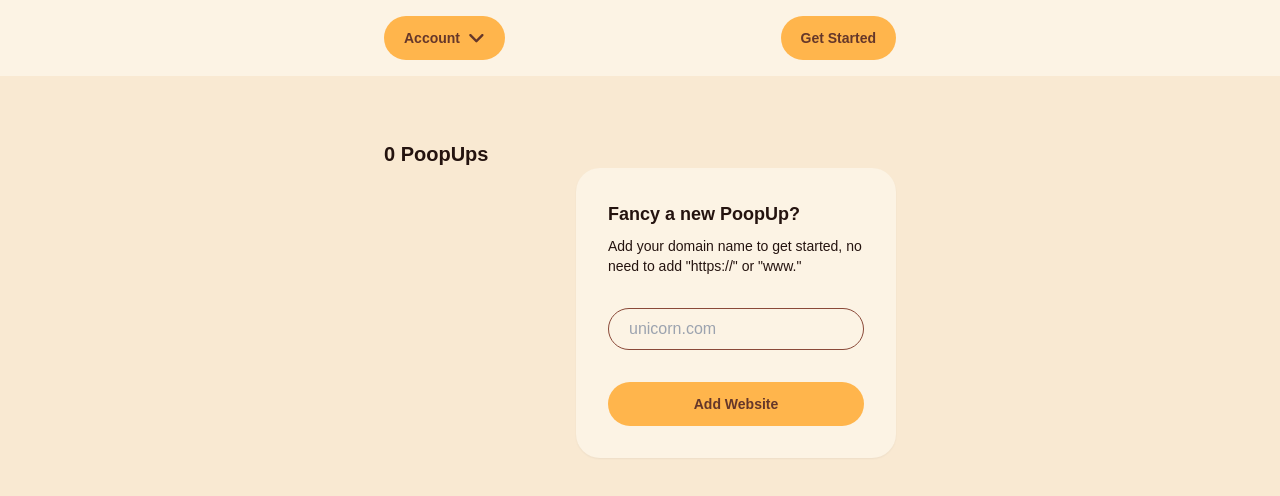
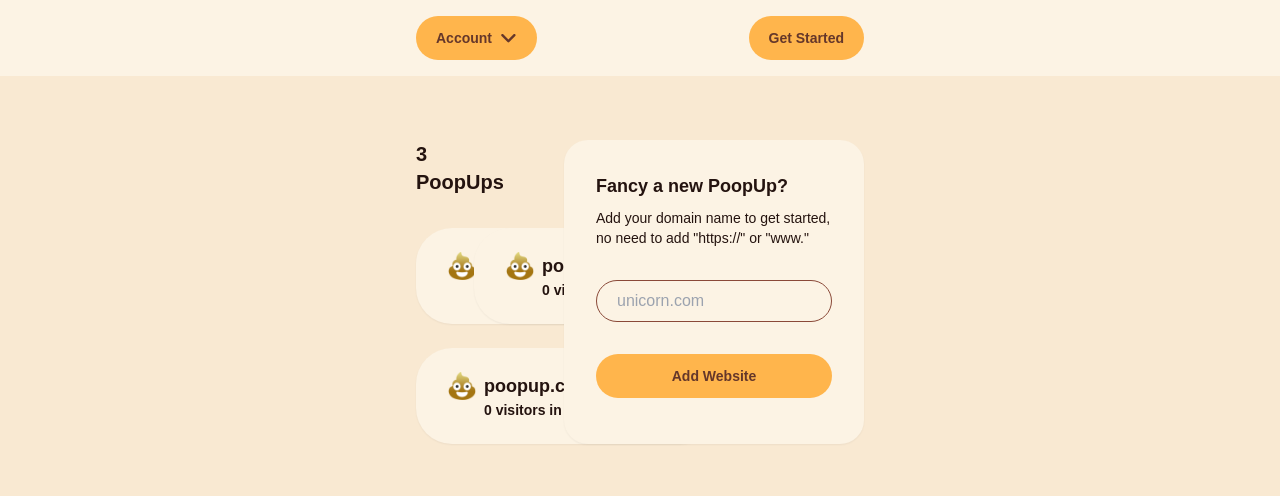
Before and after one commit to 0SHAFIN/poopup, a Next.js app: page /dashboard in a window 1280 px wide. Shown: the top 496 px of the page. Built offline with nearby package versions, Linux system fonts and the light colour scheme; no server answers.

Commit message:
dashboad add sitecard

```diff
--- a/app/dashboard/page.tsx
+++ b/app/dashboard/page.tsx
@@ -7,6 +7,7 @@ import { signOut, onAuthStateChanged, User } from "firebase/auth";
 import { useRouter } from "next/navigation";
 import { FontAwesomeIcon } from '@fortawesome/react-fontawesome';
 import { faAngleDown } from '@fortawesome/free-solid-svg-icons';
+import Image from "next/image";
 
 export default function Dashboard() {
   const [isAccountOpen, setIsAccountOpen] = useState(false);
@@ -36,7 +37,7 @@ export default function Dashboard() {
   return (
     <div className="min-h-screen bg-[--usecase-card] flex flex-col">
       {/* Header with Increased Padding */}
-      <header className="bg-[--first-slide-bg] py-4 px-96">
+      <header className="bg-[--first-slide-bg] py-4 px-[26rem]">
         <div className="flex justify-between items-center">
 
           {/* Account Button with Dropdown */}
@@ -58,7 +59,7 @@ export default function Dashboard() {
             </button>
 
             {isAccountOpen && (
-                      <div className="absolute bg-[--first-slide-bg] right-0 mt-2 w-40 rounded-3xl shadow-lg py-2 z-50">
+                      <div className="absolute bg-[--first-slide-bg] right-0 mt-4 w-36 rounded-3xl shadow-lg py-2 z-50">
                         <button className="w-full px-3 py-2 text-left hover:bg-[--card-light-bg] flex items-center gap-2 rounded-lg font-semibold text-sm">
                           <CreditCard className="w-4 h-4" />
                           <span>Billing</span>
@@ -80,13 +81,42 @@ export default function Dashboard() {
           </button>
         </div>
       </header>
-      <div className="">
-        <div className="mr-auto ml-96 mt-16 text-[var(--first-slide-text)] font-extrabold text-xl">
-          0 PoopUps
+      <div className="flex row">
+        <div className="flex-grow ml-[26rem] mr-8 mt-16 text-[var(--first-slide-text)] font-extrabold text-xl">
+          3 PoopUps
           {/* PoopUps */}
+            <div className="grid grid-cols-2 gap-6 mt-8">
+              <div className="sitecard bg-[var(--first-slide-bg)] rounded-[36px] shadow-sm px-8 py-6 min-w-[300px]">
+                <div className="flex items-center gap-2">
+                  <Image src="/icon/poopxd.png" width={28} height={28} alt="Site Logo" />
+                  <h2 className="text-[var(--first-slide-text)] text-lg font-semibold">poopup.co</h2>
+                </div>
+                <p className="text-[var(--first-slide-text)] text-sm font-semibold ml-9">
+                0 visitors in last 24 hours
+                </p>
+              </div>
+              <div className="sitecard bg-[var(--first-slide-bg)] rounded-[36px] shadow-sm px-8 py-6 min-w-[300px]">
+                <div className="flex items-center gap-2">
+                  <Image src="/icon/poopxd.png" width={28} height={28} alt="Site Logo" />
+                  <h2 className="text-[var(--first-slide-text)] text-lg font-semibold">poopup.co</h2>
+                </div>
+                <p className="text-[var(--first-slide-text)] text-sm font-semibold ml-9">
+                0 visitors in last 24 hours
+                </p>
+              </div>
+              <div className="sitecard bg-[var(--first-slide-bg)] rounded-[36px] shadow-sm px-8 py-6 min-w-[300px]">
+                <div className="flex items-center gap-2">
+                  <Image src="/icon/poopxd.png" width={28} height={28} alt="Site Logo" />
+                  <h2 className="text-[var(--first-slide-text)] text-lg font-semibold">poopup.co</h2>
+                </div>
+                <p className="text-[var(--first-slide-text)] text-sm font-semibold ml-9">
+                0 visitors in last 24 hours
+                </p>
+              </div>
+            </div>
         </div>
         {/* Main Content */}
-        <div className="w-80 bg-[var(--first-slide-bg)] ml-auto mr-96 rounded-3xl shadow-sm p-8">
+        <div className="flex-grow-0 w-80 bg-[var(--first-slide-bg)] ml-6 mt-16 mr-[26rem] rounded-3xl shadow-sm p-8 min-w-[300px]">
           <div className="space-y-8">
             <div className="space-y-2">
               <h2 className="text-[var(--first-slide-text)] text-lg font-semibold">Fancy a new PoopUp?</h2>
--- a/app/globals.css
+++ b/app/globals.css
@@ -42,3 +42,8 @@ button:active {
   transform: scale(0.95);
   transition: transform 0.2s ease;
 }
+
+.sitecard:hover {
+  transform: scale(0.95);
+  transition: transform 0.2s ease;
+}
--- a/app/page.tsx
+++ b/app/page.tsx
@@ -6,7 +6,6 @@ import { auth } from "../lib/firebase";
 import { onAuthStateChanged, User } from "firebase/auth";
 import { useRouter } from "next/navigation";
 import { faCheck, faArrowRight, faAngleUp, faPlus , faMinus } from "@fortawesome/free-solid-svg-icons";
-import { on } from "events";
 
 export default function Home() {
   const [imageSrc, setImageSrc] = useState("/icon/icon_bw.png"); // Default image source
--- /dev/null
+++ b/app/popsurge.js
@@ -0,0 +1,123 @@
+        // popsurge.js - One-Time Purchase Popup Solution
+        (() => {
+            const style = `.popsurge-container {
+                position: fixed;
+                z-index: 2147483647;
+                top: 1rem;
+                right: 1rem;
+                max-width: 350px;
+                width: 90%;
+                user-select: none;
+                font-family: -apple-system, BlinkMacSystemFont, 'Segoe UI', Roboto, sans-serif;
+            }
+
+            .popsurge-toast {
+                background: #ffffff;
+                border-radius: 12px;
+                padding: 16px;
+                margin: 8px;
+                box-shadow: 0 4px 6px -1px rgba(0, 0, 0, 0.1);
+                animation: slideIn 0.3s ease-out;
+                display: flex;
+                gap: 12px;
+                align-items: start;
+                border: 1px solid #e5e7eb;
+            }
+
+            .toast-hide {
+                animation: fadeOut 0.3s forwards;
+            }
+
+            @keyframes slideIn {
+                from { transform: translateY(20px); opacity: 0; }
+                to { transform: translateY(0); opacity: 1; }
+            }
+
+            @keyframes fadeOut {
+                to { opacity: 0; }
+            }`;
+
+            // Configuration
+            const config = {
+                waitFor: 2000,
+                toastEvery: 2000,
+                toastDuration: 8000,
+                maxDisplays: 6,
+                closeButton: true,
+                messages: [
+                    {"title":"Test 1","body":"First message","icon":"https://d3m8mk7e1mf7xn.cloudfront.net/64224402d24ae443b84e744a/1700208280014icon.png"},
+                    {"title":"Test 2","body":"First message","icon":"https://d3m8mk7e1mf7xn.cloudfront.net/64224402d24ae443b84e744a/1700208280014icon.png"},
+                    {"title":"Test 3","body":"First message","icon":"https://d3m8mk7e1mf7xn.cloudfront.net/64224402d24ae443b84e744a/1700208280014icon.png"},
+                    {"title":"Test 4","body":"First message","icon":"https://d3m8mk7e1mf7xn.cloudfront.net/64224402d24ae443b84e744a/1700208280014icon.png"},
+                    {"title":"Test 5","body":"First message","icon":"https://d3m8mk7e1mf7xn.cloudfront.net/64224402d24ae443b84e744a/1700208280014icon.png"},
+                    {"title":"Test 6","body":"First message","icon":"https://d3m8mk7e1mf7xn.cloudfront.net/64224402d24ae443b84e744a/1700208280014icon.png"},
+                ]
+            };
+
+            let displayCount = 0;
+
+            const init = () => {
+                // Create style element
+                const styleEl = document.createElement('style');
+                styleEl.textContent = style;
+                document.head.appendChild(styleEl);
+
+                // Create container
+                const container = document.createElement('div');
+                container.className = 'popsurge-container';
+                document.body.appendChild(container);
+
+                // Start display sequence
+                setTimeout(showNextMessage, config.waitFor);
+            };
+
+            const showNextMessage = () => {
+                if (displayCount >= config.maxDisplays) return;
+
+                const message = config.messages[displayCount % config.messages.length];
+                if (!message) return;
+
+                const toast = createToast(message);
+                document.querySelector('.popsurge-container').appendChild(toast);
+
+                displayCount++;
+                setTimeout(() => toast.classList.add('toast-hide'), config.toastDuration);
+                setTimeout(() => toast.remove(), config.toastDuration + 300);
+
+                if (displayCount < config.maxDisplays) {
+                    setTimeout(showNextMessage, config.toastEvery);
+                }
+            };
+
+            const createToast = (message) => {
+                const toast = document.createElement('div');
+                toast.className = 'popsurge-toast';
+
+                toast.innerHTML = `
+                    ${message.icon ? `<img src="${message.icon}" width="40" height="40" style="border-radius:8px">` : ''}
+                    <div style="flex:1">
+                        <div style="font-weight:600;margin-bottom:4px">${message.title}</div>
+                        <div style="color:#4b5563;font-size:0.9em">${message.body}</div>
+                    </div>
+                    ${config.closeButton ?
+                        `<button style="margin-left:8px;cursor:pointer;background:none;border:0;padding:0"
+                                onclick="this.parentElement.classList.add('toast-hide')">×</button>` : ''}
+                `;
+
+                if (message.link) {
+                    toast.style.cursor = 'pointer';
+                    toast.querySelector('div').addEventListener('click', () => {
+                        window.open(message.link, '_blank');
+                    });
+                }
+
+                return toast;
+            };
+
+            // Start when DOM is ready
+            if (document.readyState === 'loading') {
+                document.addEventListener('DOMContentLoaded', init);
+            } else {
+                init();
+            }
+        })();
```
Also changed, not shown: public/icon/poopxd.png (added).
